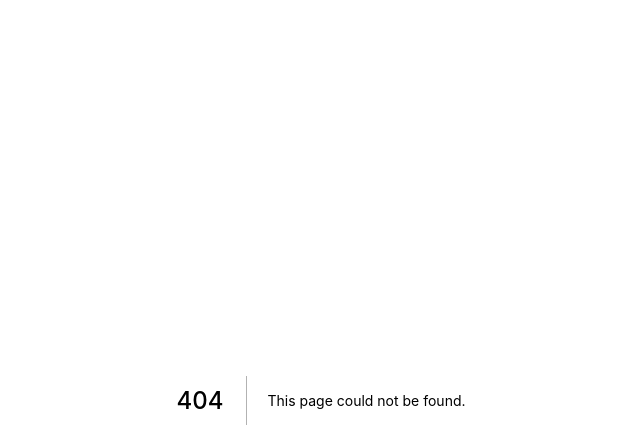
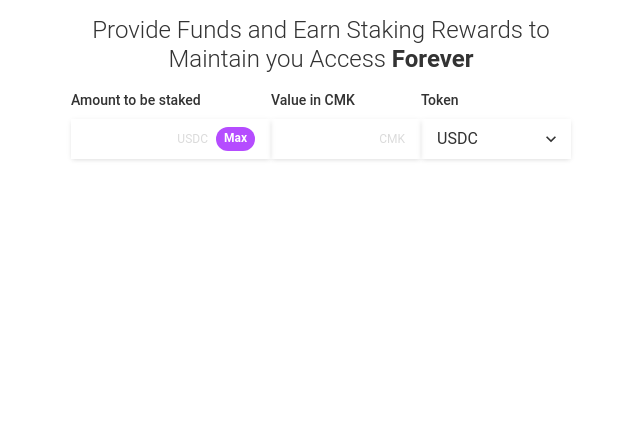
Before and after one commit to devmanlabs/frontend, a Next.js app: page /staking in a window 1280 px wide. Before the commit this address had no page. Shown: the top 448 px of the page, without its empty margins (319-959 px from the left). Built offline with nearby package versions, Linux system fonts and the light colour scheme.

Commit message:
Input Section done

```diff
--- a/package.json
+++ b/package.json
@@ -39,6 +39,8 @@
     "ethers": "^5.6.1",
     "faker": "^5.5.3",
     "focus-visible": "^5.2.0",
+    "formik": "^2.2.9",
+    "formik-chakra-ui": "^1.6.0",
     "framer-motion": "^6.2.8",
     "install": "^0.13.0",
     "jsbi": "^4.2.0",
--- /dev/null
+++ b/src/pages/staking.tsx
@@ -0,0 +1,106 @@
+import {
+  Button,
+  Container,
+  Flex,
+  FormControl,
+  FormLabel,
+  Heading,
+  HStack,
+  Input,
+  InputGroup,
+  InputRightElement,
+  Select,
+  Text,
+} from '@chakra-ui/react';
+import { Formik, Form } from 'formik';
+import { FC } from 'react';
+
+import { Card } from '~/components/Card';
+interface stakingProps {}
+
+const staking: FC<stakingProps> = () => {
+  return (
+    <Container maxW="container.xl">
+      <Heading my={4} fontWeight="300" fontSize="2xl" textAlign="center">
+        Provide Funds and Earn Staking Rewards to <br /> Maintain you Access{' '}
+        <b>Forever</b>
+      </Heading>
+
+      <Formik
+        initialValues={{ amount: '', cmkValue: '', token: '' }}
+        onSubmit={() => {
+          console.log('submit');
+        }}
+      >
+        <Form>
+          <Flex mx="auto" justifyContent="center" w="550px">
+            <FormControl w="200px">
+              <FormLabel as="legend" fontSize="sm">
+                Amount to be staked
+              </FormLabel>
+              <HStack boxShadow="md">
+                <Input
+                  borderRadius="none"
+                  borderLeftRadius="md"
+                  focusBorderColor="none"
+                  border="none"
+                  //   value={0}
+                />
+                <HStack px="4">
+                  <Text color="gray.100" fontSize="xs">
+                    USDC
+                  </Text>
+                  <Button
+                    bg="purple.200"
+                    color="white"
+                    size="xs"
+                    borderRadius="full"
+                  >
+                    Max
+                  </Button>
+                </HStack>
+              </HStack>
+            </FormControl>
+            <FormControl w="150px">
+              <FormLabel as="legend" fontSize="sm">
+                Value in CMK
+              </FormLabel>
+              <HStack boxShadow="md">
+                <Input
+                  borderRadius="none"
+                  borderLeftRadius="md"
+                  focusBorderColor="none"
+                  border="none"
+                  //   value={0}
+                  w="150px"
+                />
+
+                <Text px="4" color="gray.100" fontSize="xs">
+                  CMK
+                </Text>
+              </HStack>
+            </FormControl>
+            <FormControl w="150px">
+              <FormLabel as="legend" fontSize="sm">
+                Token
+              </FormLabel>
+              <HStack boxShadow="md">
+                <Select
+                  borderRadius="none"
+                  borderLeftRadius="md"
+                  focusBorderColor="none"
+                  border="none"
+                >
+                  <option value="option1">USDC</option>
+                  <option value="option2">ETH</option>
+                  <option value="option3">ETH</option>
+                </Select>
+              </HStack>
+            </FormControl>
+          </Flex>
+        </Form>
+      </Formik>
+    </Container>
+  );
+};
+export default staking;
```
Also changed, not shown: 2 other files (tests, documents, lock files or other folders).
